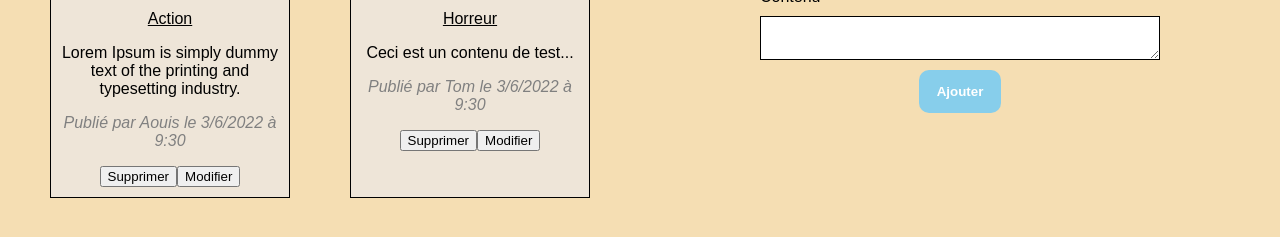
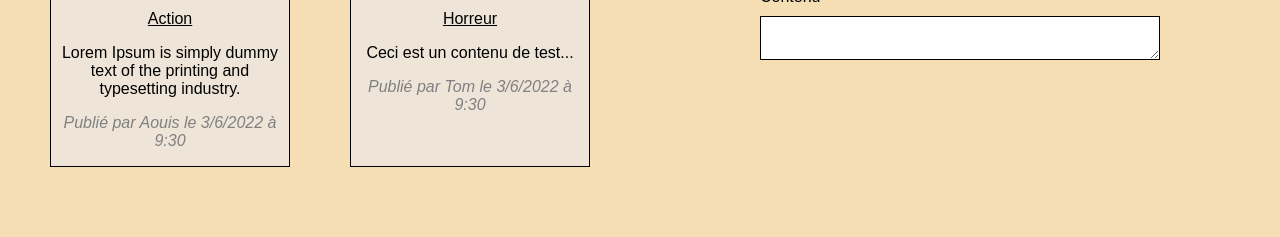
Before and after one commit to Aouis20/Tp-React-Blog, a React (Vite) app: page /chroniques in a window 1280 px wide. Shown: the part 411-648 px from the top of the page. Built offline with nearby package versions, Linux system fonts and the light colour scheme.

Commit message:
update Login uses

```diff
--- a/src/App.jsx
+++ b/src/App.jsx
@@ -13,10 +13,6 @@ function App() {
   const [comptes, setComptes] = useState([
     {
       username: 'Aouis',
-      mdp: 'aze'
-    },
-    {
-      username: 'Aouis2',
       mdp: 'aze'
     },
   ])
@@ -38,7 +34,7 @@ function App() {
         <Routes>
             <Route path="/" element={<Home />}></Route>
             <Route path="/pages" element={<Pages />}></Route>
-            <Route path="/profil" element={<Profil isLogin={isLogin} />}></Route>
+            <Route path="/profil" element={<Profil isLogin={isLogin}/>}></Route>
             <Route path="/chroniques" element={<Chroniques isLogin={isLogin} />}></Route>
             <Route path="/inscription" element={<Inscription setComptes={setComptes} />}></Route>
             <Route path="/connexion" element={<Connexion setIsLogin={setIsLogin} comptes={comptes} />}></Route>
--- a/src/components/Chronique.jsx
+++ b/src/components/Chronique.jsx
@@ -1,7 +1,7 @@
 import React, { useState } from 'react'
 import '../style.css'
 
-const Chronique = ({ chronique, index, setChroniqueArray, setChroniqueModify, setChroniqueToModify }) => {
+const Chronique = ({ chronique, index, setChroniqueArray, setChroniqueModify, setChroniqueToModify, isLogin }) => {
 
   const date = new Date()
   const today = date.getDate() + "/" + (date.getMonth()+1)  + "/" + date.getFullYear() + " à "  + date.getHours() + ":"  + date.getMinutes()
@@ -28,8 +28,8 @@ const Chronique = ({ chronique, index, setChroniqueArray, setChroniqueModify, se
         <u>{chronique[2]}</u>
         <p>{chronique[3]}</p>
         <p><i>Publié par {chronique[1]} le {today} </i></p>
-        <button onClick={handleDelete}>Supprimer</button>
-        <button onClick={handleModify}>Modifier</button>
+        {isLogin && <button onClick={handleDelete}>Supprimer</button>}
+        {isLogin && <button onClick={handleModify}>Modifier</button>}
       </div>
     </div>
   )
--- a/src/components/ChroniquesForm.jsx
+++ b/src/components/ChroniquesForm.jsx
@@ -1,12 +1,13 @@
 import React, { useState, useEffect } from 'react'
 import '../style.css'
 
-const ChroniquesForm = ({ chroniqueArray, setChroniqueArray, setChroniqueModify, chroniqueModify, chroniqueToModify }) => {
+const ChroniquesForm = ({ chroniqueArray, setChroniqueArray, setChroniqueModify, chroniqueModify, chroniqueToModify, isLogin }) => {
 
   const [titre, setTitre] = useState('')
   const [auteur, setAuteur] = useState('')
   const [genre, setGenre] = useState('')
   const [contenu, setContenu] = useState('')
+
 
   const handleSubmit = e => {
     e.preventDefault()
@@ -24,6 +25,7 @@ const ChroniquesForm = ({ chroniqueArray, setChroniqueArray, setChroniqueModify,
   const handleModify = e => {
     e.preventDefault()
     setChroniqueArray(oldState => {
+      console.log(titre)
       const newState = [...oldState]
       newState[chroniqueArray.indexOf(chroniqueToModify)] = [titre, auteur, genre, contenu]
       return newState
@@ -62,16 +64,15 @@ const ChroniquesForm = ({ chroniqueArray, setChroniqueArray, setChroniqueModify,
               <label>Contenu</label>
               <textarea type="text" value ={contenu} onChange={e => setContenu(e.target.value)} required />
 
-              <button type="submit">Ajouter</button>
+              {isLogin && <button type="submit">Ajouter</button>}
             </form>
           </>
         ) : (
           <>
             <h2>Modifer la chronique :</h2>
             <form onSubmit={handleModify} className="divform">
-
               <label>Titre</label>
-              <input type="text" value ={titre}  onChange={e => setTitre(e.target.value)} placeholder={chroniqueToModify[0]} />
+              <input type="text" value ={titre} onChange={e => setTitre(e.target.value)} placeholder={chroniqueToModify[0]} />
 
               <label>Auteur</label>
               <input type="text" value ={auteur} onChange={e => setAuteur(e.target.value)} placeholder={chroniqueToModify[1]} />
@@ -89,7 +90,7 @@ const ChroniquesForm = ({ chroniqueArray, setChroniqueArray, setChroniqueModify,
               <label>Contenu</label>
               <textarea type="text" value ={contenu} onChange={e => setContenu(e.target.value)} placeholder={chroniqueToModify[3]} />
 
-              <button type="submit">Modifier</button>
+              {isLogin && <button type="submit">Modifier</button>}
             </form>
           </>
         )
--- a/src/screens/Chroniques.jsx
+++ b/src/screens/Chroniques.jsx
@@ -3,7 +3,7 @@ import ChroniquesForm from '../components/ChroniquesForm'
 import Chronique from '../components/Chronique'
 import '../style.css'
 
-const Chroniques = () => {
+const Chroniques = ({isLogin}) => {
 
   const [chroniqueArray, setChroniqueArray] = useState([['Un titre', 'Aouis', 'Action', 'Lorem Ipsum is simply dummy text of the printing and typesetting industry.'], ['Un autre titre', 'Tom', 'Horreur', 'Ceci est un contenu de test...']])
   const [chroniqueModify, setChroniqueModify] = useState(false)
@@ -25,6 +25,7 @@ const Chroniques = () => {
                   setChroniqueModify={setChroniqueModify}
                   setChroniqueToModify={setChroniqueToModify}
                   index={index}
+                  isLogin={isLogin}
                 />
               ))
             }
@@ -37,6 +38,7 @@ const Chroniques = () => {
               chroniqueModify={chroniqueModify}
               setChroniqueModify={setChroniqueModify}
               chroniqueToModify={chroniqueToModify}
+              isLogin={isLogin}
             />
           }
       </div>
--- a/src/screens/Connexion.jsx
+++ b/src/screens/Connexion.jsx
@@ -8,9 +8,10 @@ const Connexion = ({ setIsLogin, comptes }) => {
 
   const handleConnect = (e) => {
     e.preventDefault()
+    localStorage.setItem('username', username)
     comptes.forEach(compte => {
       compte.username == username && compte.mdp == mdp &&
-      console.log(username, mdp)
+      alert('Connexion réussie')
       return setIsLogin(true)
     });
   }
--- a/src/screens/Profil.jsx
+++ b/src/screens/Profil.jsx
@@ -3,7 +3,7 @@ import React from 'react'
 const Profil = ({ isLogin }) => {
   return (
     <div>
-      {isLogin ? (<h1>Bienvenue dans votre profil</h1>&& console.log('oui')) : (<h1>Veuillez vous authentifier</h1>)}
+      {isLogin ? (<h1>Bienvenue dans ton profil {localStorage.getItem('username')}</h1>) : (<h1>Veuillez vous authentifier</h1>)}
     </div>
   )
 }
```
